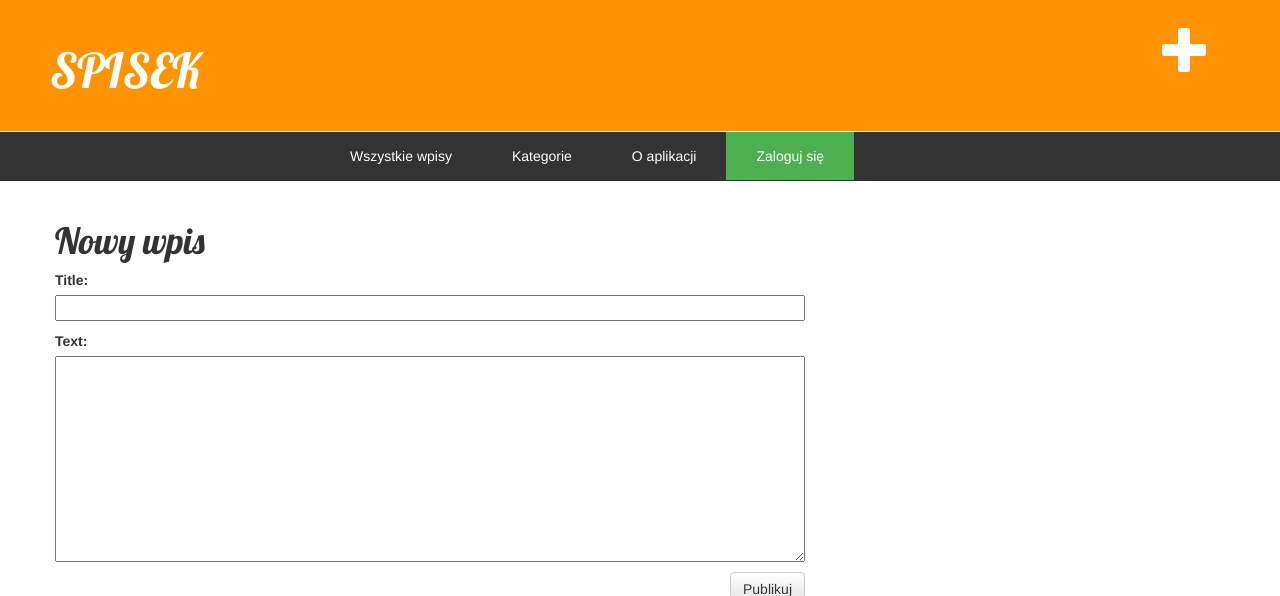
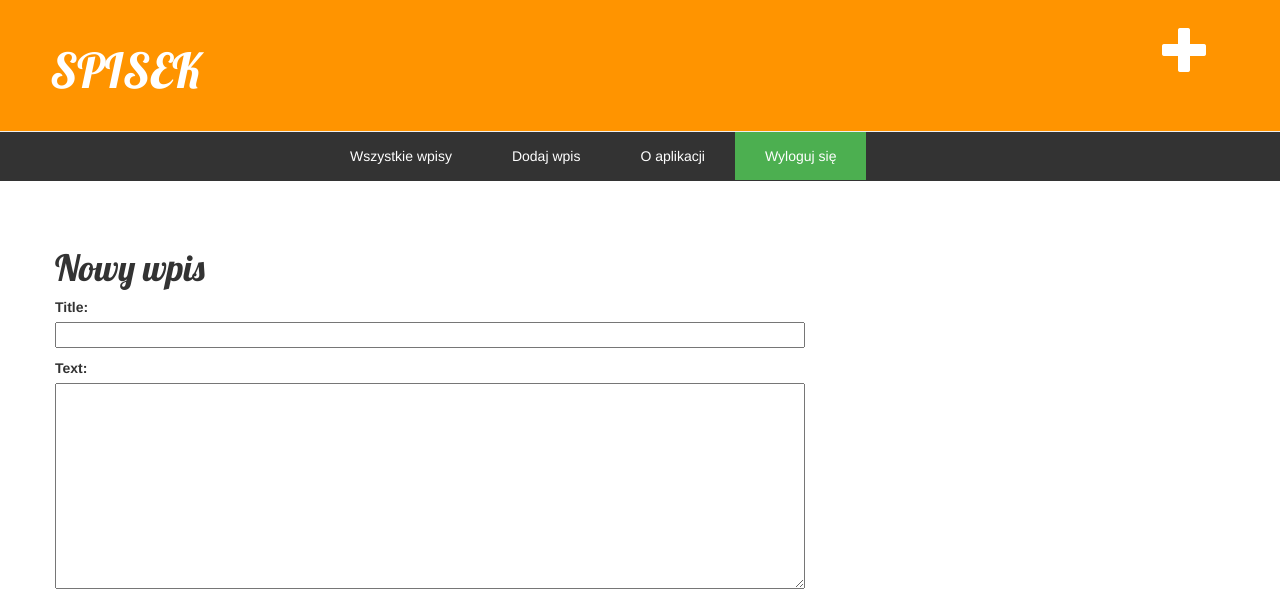
Before and after one commit to jot-em/blog-from-django-tutorial, a Django app: page /post/new/ in a window 1280 px wide. Shown: the top 596 px of the page. Run offline with Django 3.2, Linux system fonts and the light colour scheme; some libraries are stand-ins or nearby versions.

Commit message:
Improve views during logging state

```diff
--- a/blog/templates/blog/panel.html
+++ b/blog/templates/blog/panel.html
@@ -21,9 +21,10 @@
             <a href="{% url 'login'%}">Link 2</a>
           </div>
         </li> -->
-        <li><a href="{% url 'panel/post_new' %}">Dodaj wpis</a></li>
+        <li><a href="{% url 'post_new' %}">Dodaj wpis</a></li>
         <li><a href="{% url 'about' %}">O aplikacji</a></li>
         <li><a class="active" href="{% url 'login'%}">Wyloguj się</a></li>
+        <li class="almost-menu">Jesteś zalogowany jako {{user}}</li>
       </ul>
       <div class="content container">
           <div class="row">
--- a/blog/templates/blog/post_edit.html
+++ b/blog/templates/blog/post_edit.html
@@ -1,4 +1,4 @@
-{% extends 'blog/base.html' %}
+{% extends 'blog/panel.html' %}
 
 {% block content %}
     <h1>Nowy wpis</h1>
--- a/static/css/blog.css
+++ b/static/css/blog.css
@@ -57,16 +57,20 @@
     background-color: #333;
 }
 
-li {
+li, .almost-menu{
     float: left;
 }
 
-a, .menu .dropbtn {
+a, .menu .dropbtn, .almost-menu {
     display: inline-block;
     color: white;
     text-align: center;
     padding: 14px 30px 14px 30px;
     text-decoration: none;
+}
+
+.almost-menu {
+    padding-left: 80px;
 }
 
 /* Change the link color to #111 (black) on hover */
```
